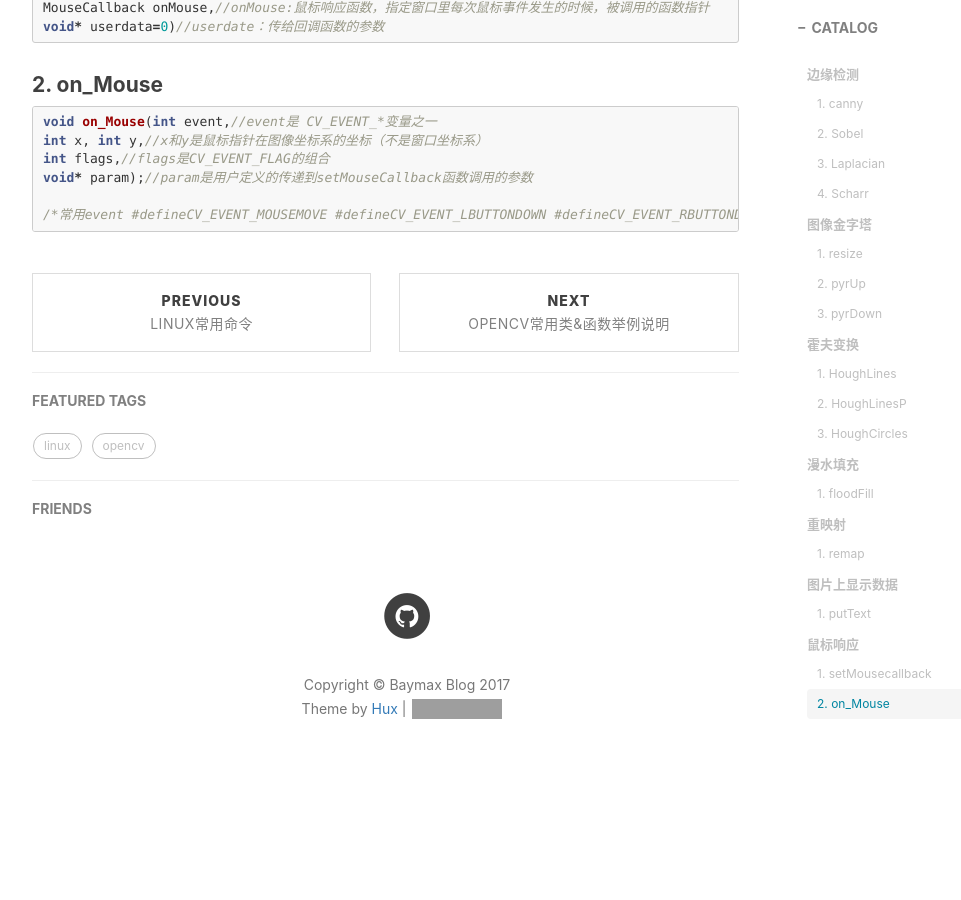
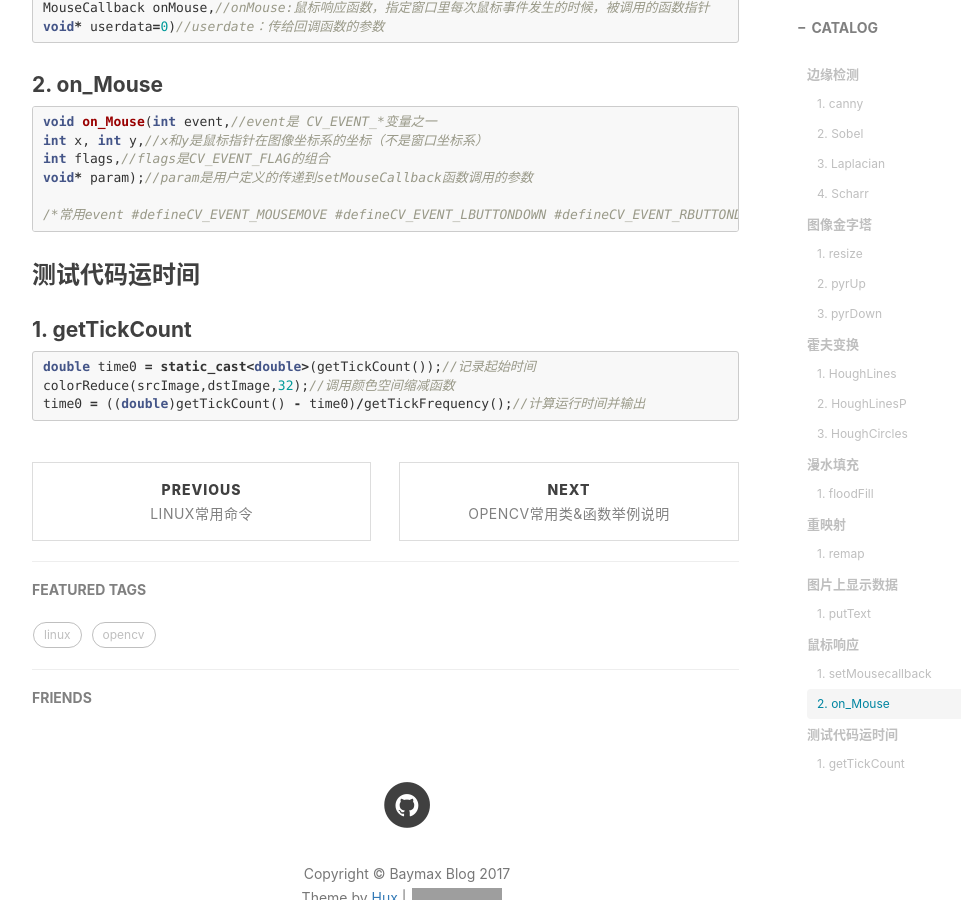
Before and after one commit to Lmonologue/baymax.github.io, a Jekyll site: the page built from _posts/2017-05-09-opencv分块学习.md, in a window 1280 px wide and 900 px high, scrolled down 7280 px. Shown: the whole window, without its empty margins (233-1194 px from the left). Built offline with Jekyll 4.4.1, drawn with Linux system fonts in a browser that asks for light colours; nearby versions of some CDN libraries; comment, search, counter and statistics services are not loaded; before the commit the page ends 8093 px from its top, so only the background shows below that; grey boxes are pictures that could not be loaded.

Commit message:
Update 2017-05-09-opencv分块学习.md

````diff
--- a/_posts/2017-05-09-opencv分块学习.md
+++ b/_posts/2017-05-09-opencv分块学习.md
@@ -375,3 +375,12 @@ void* param);//param是用户定义的传递到setMouseCallback函数调用的
 #defineCV_EVENT_RBUTTONUP
 */
 ```
+
+### 测试代码运时间
+
+#### 1. getTickCount
+```c++
+double time0 = static_cast<double>(getTickCount());//记录起始时间
+colorReduce(srcImage,dstImage,32);//调用颜色空间缩减函数
+time0 = ((double)getTickCount() - time0)/getTickFrequency();//计算运行时间并输出
+```
````
